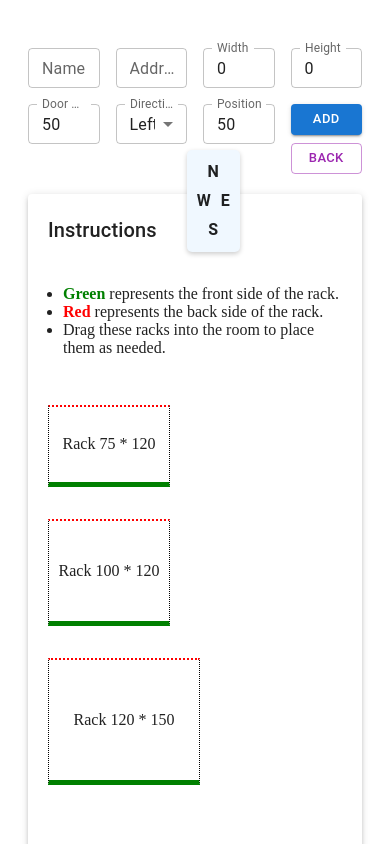
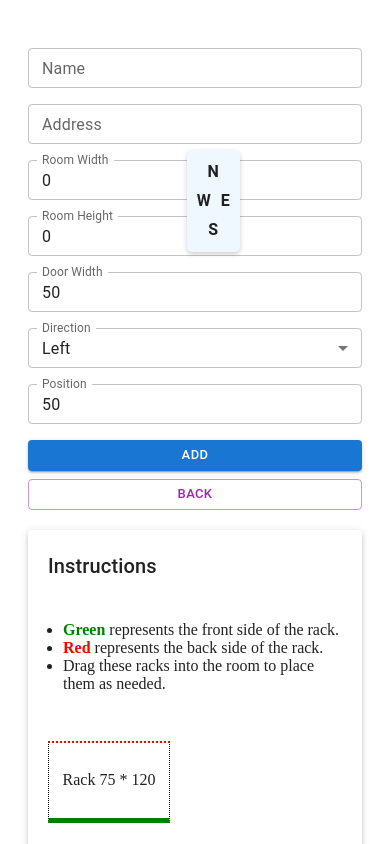
Before and after one commit to rahul-patel-24/room-layout-designer, a React (Vite) app: page / in a window 390 px wide. Both pictures are taken after a click on the button "NEW ROOM". Shown: the top 844 px of the page. Built offline with nearby package versions, Linux system fonts and the light colour scheme.

Commit message:
(change):mobile resposivwe

```diff
--- a/src/components/RoomForm.tsx
+++ b/src/components/RoomForm.tsx
@@ -78,7 +78,8 @@ const RoomForm: React.FC<RoomFormProps> = ({ room, onAddRoom, isEditMode, setEdi
         sx={{
           display: 'flex',
           gap: 2,
-          width: '100%'
+          width: '100%',
+          flexDirection: { xs: 'column', sm: 'row' },
         }}
       >
         <TextField
@@ -97,7 +98,7 @@ const RoomForm: React.FC<RoomFormProps> = ({ room, onAddRoom, isEditMode, setEdi
         />
         <TextField
           size="small"
-          label="Width"
+          label="Room Width"
           type="number"
           value={width}
           onChange={(e) => {
@@ -108,7 +109,7 @@ const RoomForm: React.FC<RoomFormProps> = ({ room, onAddRoom, isEditMode, setEdi
         />
         <TextField
           size="small"
-          label="Height"
+          label="Room Height"
           type="number"
           value={height}
           onChange={(e) => {
@@ -124,7 +125,8 @@ const RoomForm: React.FC<RoomFormProps> = ({ room, onAddRoom, isEditMode, setEdi
         sx={{
           display: 'flex',
           gap: 2,
-          width: '100%'
+          width: '100%',
+          flexDirection: { xs: 'column', sm: 'row' },
         }}
       >
         <TextField
```
